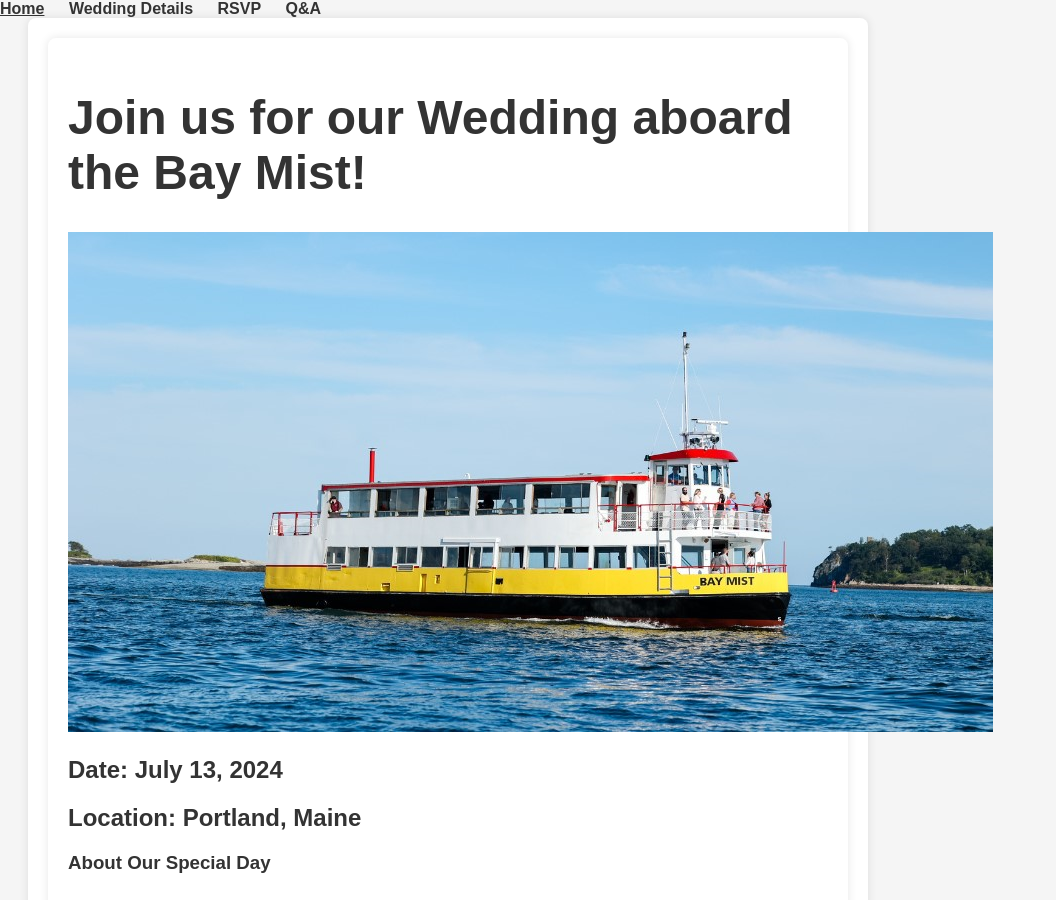
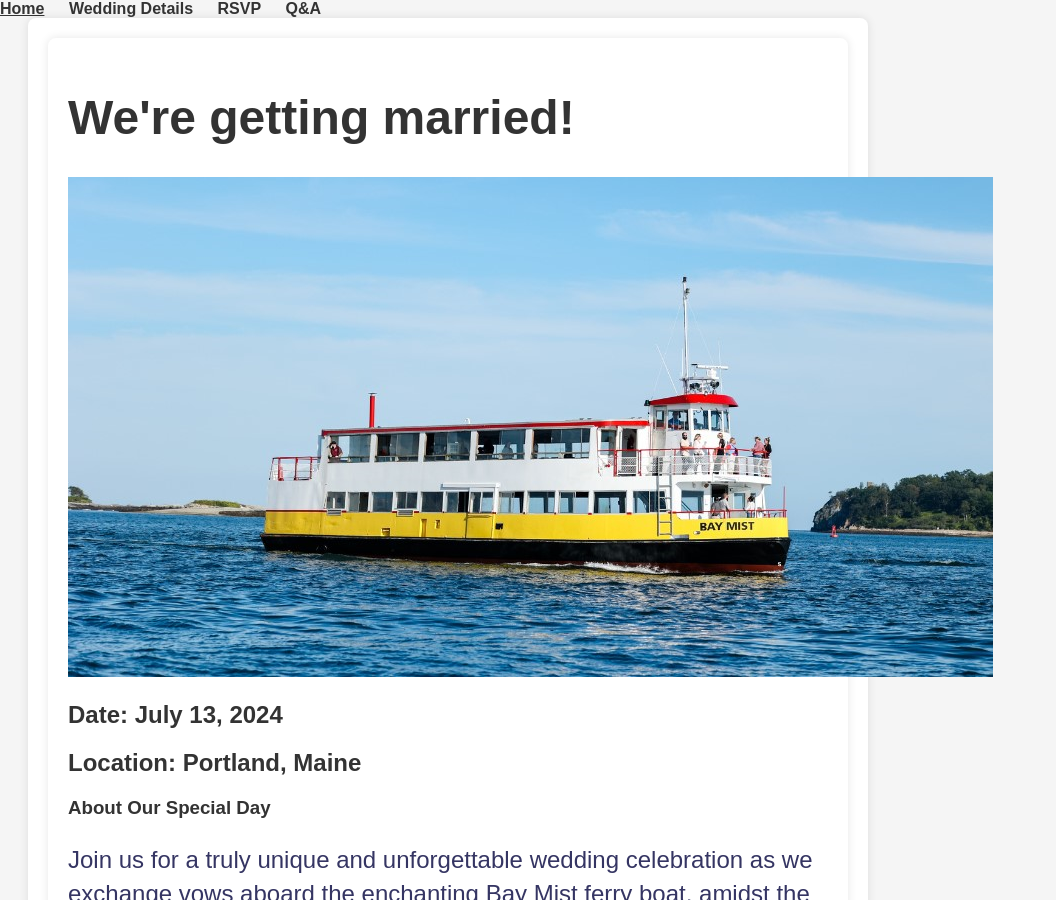
Before and after one commit to christina-ladam/wedding, a Jekyll site: the page built from weddingdetails.html, in a window 1280 px wide and 900 px high. Shown: the whole window, without its empty margins (0-1056 px from the left). Built offline with Jekyll 4.4.1, drawn with Linux system fonts in a browser that asks for light colours; some web fonts are replaced.

Commit message:
Update weddingdetails.html

```diff
--- a/weddingdetails.html
+++ b/weddingdetails.html
@@ -3,8 +3,8 @@ layout: default
 ---
 
   <div class="container">
-    <h1>Join us for our Wedding aboard the Bay Mist!</h1>
-    <img src="bay-mist.png" alt="Bay Mist Ferry Boat" class="boat-image">
+    <h1>We're getting married!</h1>
+    <img src="bay-mist.png">
     <h2>Date: July 13, 2024</h2>
     <h2>Location: Portland, Maine</h2>
 
```
